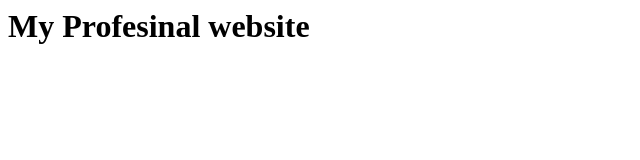
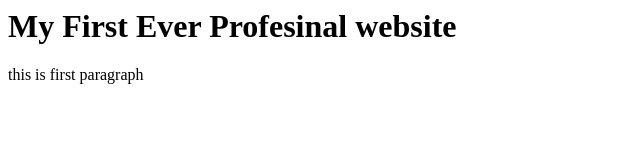
Before and after one commit to Selmun/myfirstwebsite, a plain HTML site: page index.html in a window 1280 px wide. Shown: the whole page, without its empty margins (0-640 px from the left). Drawn offline with Linux system fonts and the light colour scheme.

Commit message:
add more code

```diff
--- a/index.html
+++ b/index.html
@@ -1 +1,2 @@
-<h1>My Profesinal website</h1>
+<h1>My First Ever Profesinal website</h1>
+<p>this is first paragraph</p>
```
